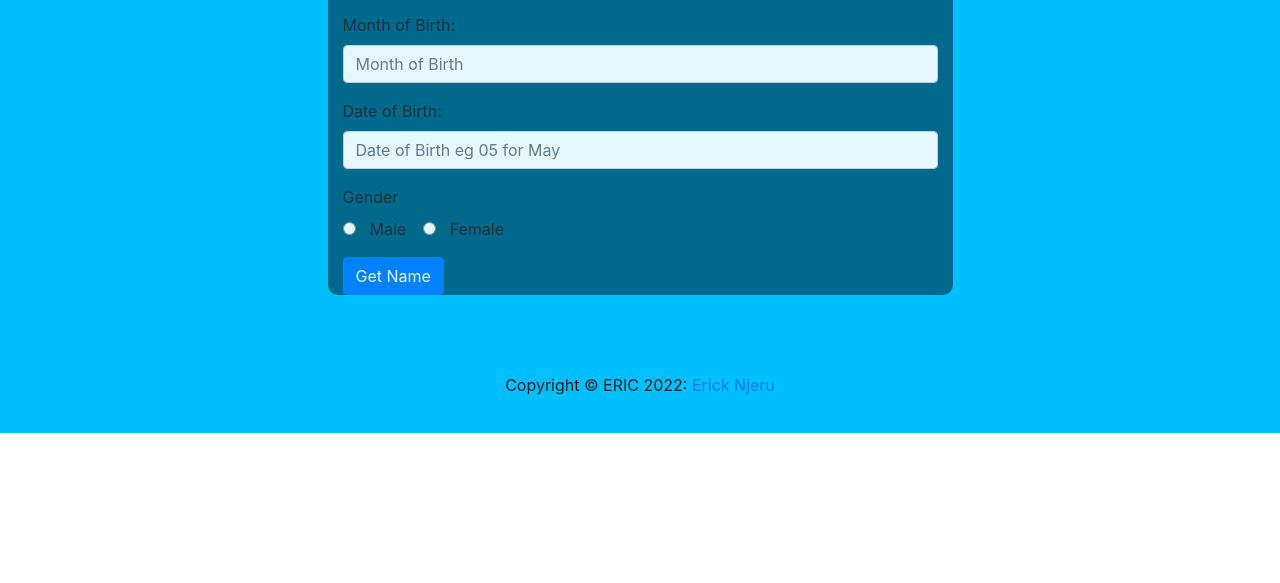
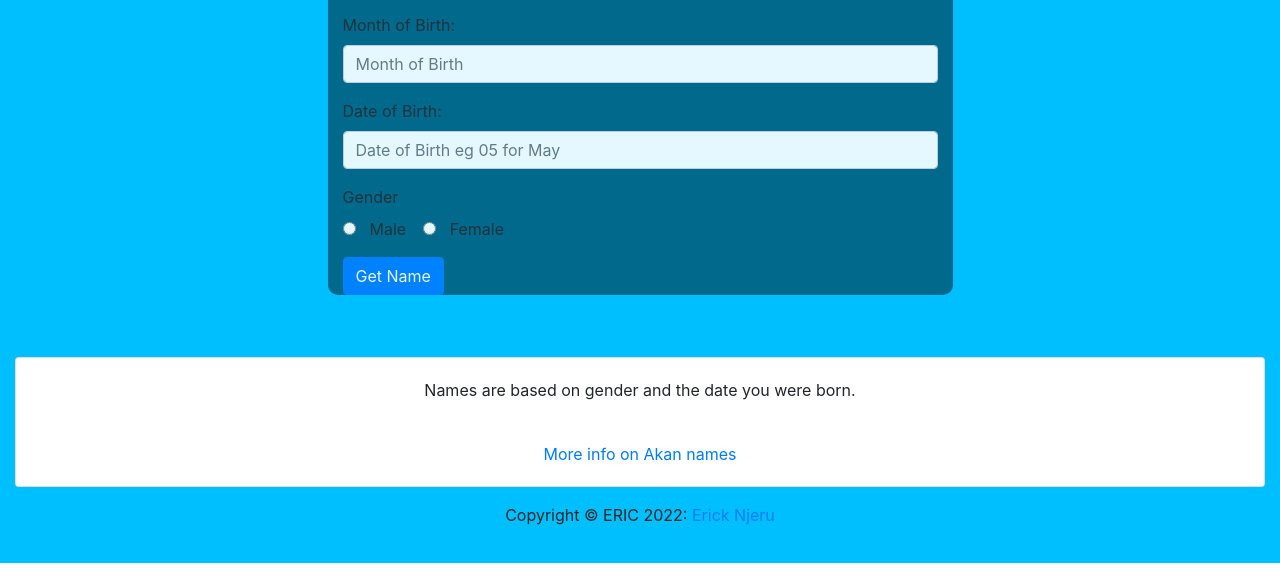
Before and after one commit to ERICK-NJERU/birthday-calculator, a plain HTML site: page index.html in a window 1280 px wide. Shown: the part 247-830 px from the top of the page. Before the commit the page ends 800 px from the top, so only its background shows below. Drawn offline with Linux system fonts and the light colour scheme.

Commit message:
card added

```diff
--- a/index.html
+++ b/index.html
@@ -49,6 +49,14 @@
             <p id="results"> </p>
         </div>
     </div>
+            <div class="card ">
+                <div class="card-body text-center">
+                    <p class="card-text">Names are based on gender and the date you were born.</p> <br>
+                        <span class="fa-stack fa-lg">
+                            <i class="fa fa-globe fa-stack-1x" style="color:rgb(188, 222, 252)"></i>
+                        </span><a href="http://www.afropedea.org/akan-names"> More info on Akan names</a>
+                </div>
+            </div>
     <footer class="page-footer ">
         <div class="footer-copyright text-center py-3">Copyright © ERIC 2022:
           <a href="https://github.com/ERICK-NJERU"> Erick Njeru</a>
```
